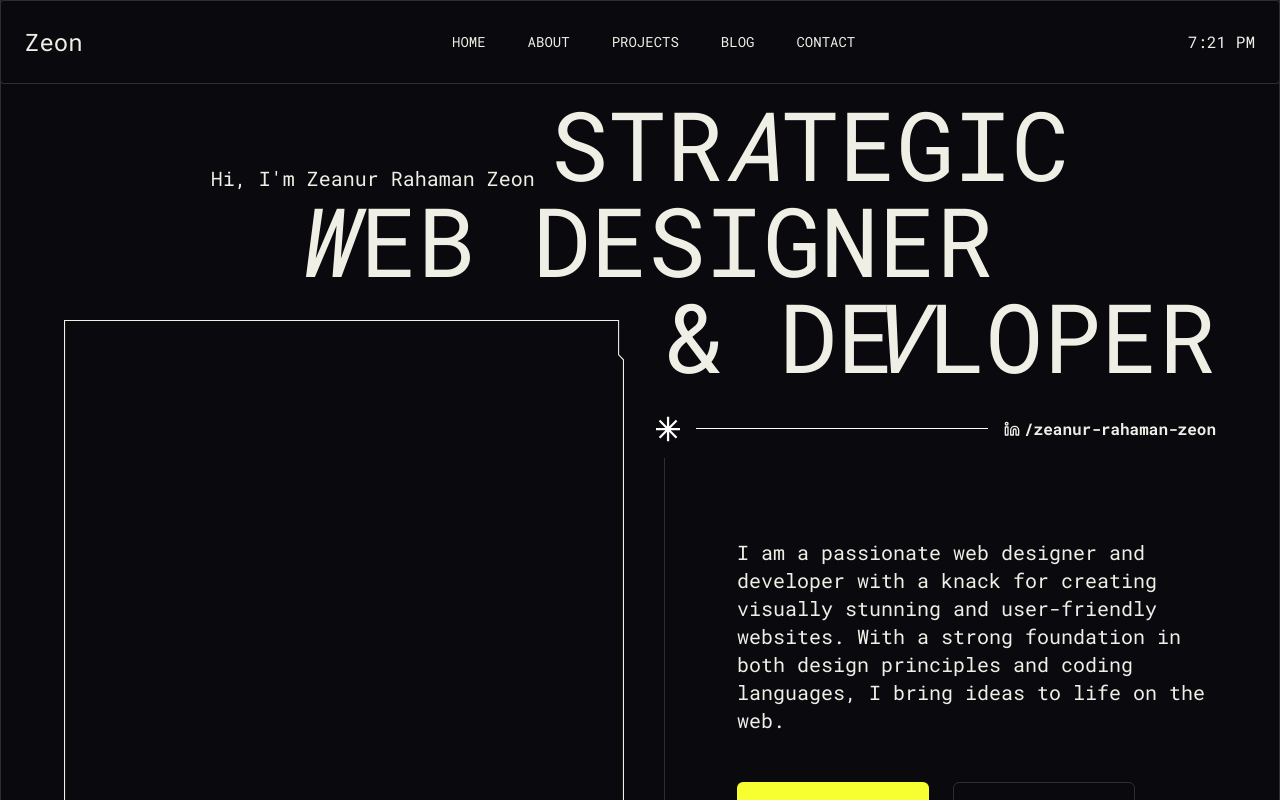
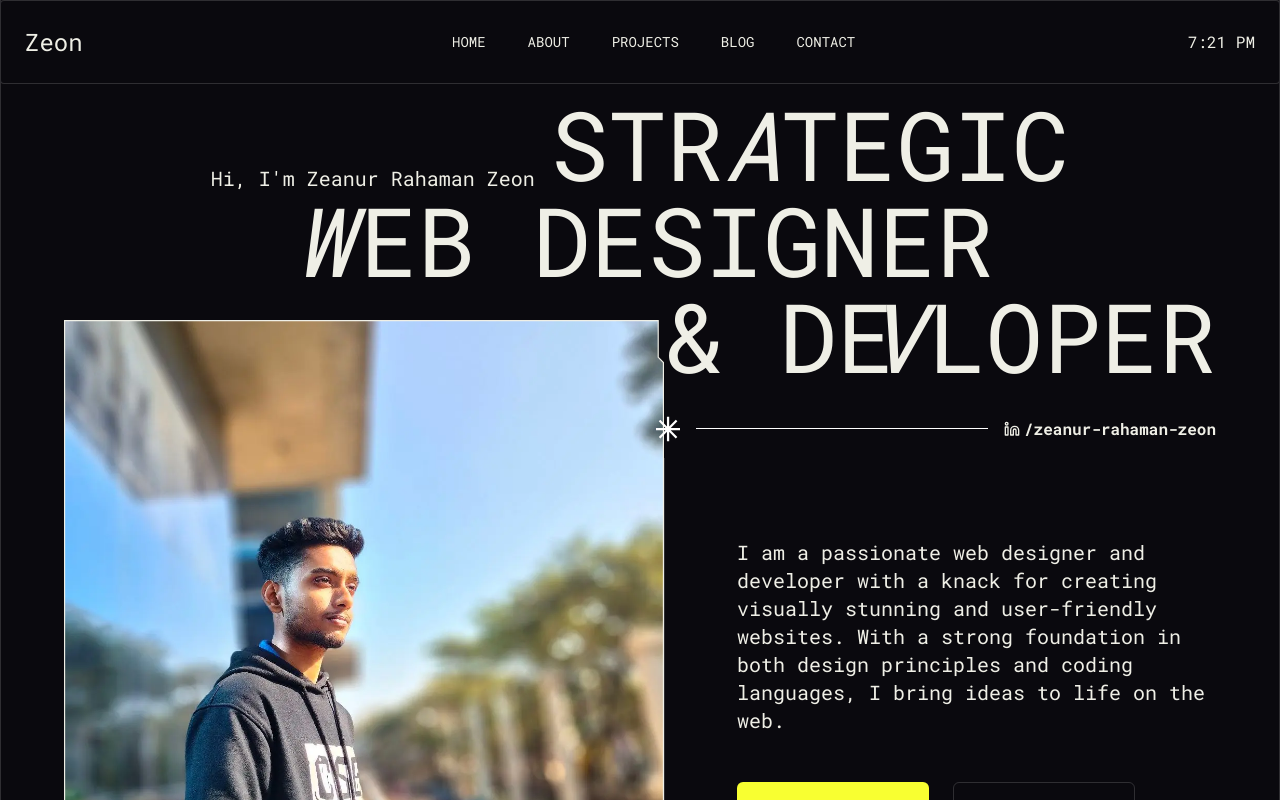
Before and after one commit to md-zeon/zeanurrahamanzeon, a Next.js app: page / in a window 1280 px wide. Shown: the top 800 px of the page. Built offline with nearby package versions, Linux system fonts and the light colour scheme.

Commit message:
Add FramedMedia component and update Hero section to use it; replace zeon.png with zeon.webp

```diff
--- /dev/null
+++ b/components/FramedMedia.tsx
@@ -0,0 +1,77 @@
+"use client";
+
+import { useRef } from "react";
+import Image from "next/image";
+
+interface Props {
+  src: string;
+  isVideo?: boolean;
+  className?: string;
+  alt?: string;
+  mediaClassName?: string;
+}
+
+export default function FramedMedia({
+  src,
+  isVideo = false,
+  className = "",
+  alt = "framed-media",
+  mediaClassName = "",
+}: Props) {
+  const wrapperRef = useRef<HTMLDivElement>(null);
+
+  return (
+    <div ref={wrapperRef} className={`w-[320px] md:w-[420px] lg:w-[600px] ${className}`}>
+      <svg
+        xmlns="http://www.w3.org/2000/svg"
+        width="100%"
+        height="100%"
+        viewBox="0 0 518 518"
+      >
+        <defs>
+          <clipPath id="frameClip">
+            <path d="M0.5 487.823V0.5H513V31.9941V32.1989L513.144 32.3449L517.5 36.7696V517.5H31.6998L0.5 487.823Z" />
+          </clipPath>
+        </defs>
+
+        {/* Media inside the frame */}
+        <foreignObject width="100%" height="100%" clipPath="url(#frameClip)">
+          <div
+            style={{
+              width: "100%",
+              height: "100%",
+              overflow: "hidden",
+            }}
+          >
+            {isVideo ? (
+              <video
+                src={src}
+                autoPlay
+                muted
+                loop
+                playsInline
+                style={{ width: "100%", height: "100%", objectFit: "cover" }}
+                className={mediaClassName}
+              />
+            ) : (
+              <Image
+                src={src}
+                alt={alt}
+                fill
+                style={{ objectFit: "cover" }}
+                className={mediaClassName}
+              />
+            )}
+          </div>
+        </foreignObject>
+
+        {/* Frame outline */}
+        <path
+          d="M0.5 487.823V0.5H513V31.9941V32.1989L513.144 32.3449L517.5 36.7696V517.5H31.6998L0.5 487.823Z"
+          stroke="#EFEFE6"
+          fill="none"
+        />
+      </svg>
+    </div>
+  );
+}
--- a/components/sections/Hero.tsx
+++ b/components/sections/Hero.tsx
@@ -10,6 +10,7 @@ gsap.registerPlugin(SplitText, ScrambleTextPlugin);
 import { useGSAP } from "@gsap/react";
 import { LucideLinkedin } from "lucide-react";
 import Link from "next/link";
+import FramedMedia from "../FramedMedia";
 
 const Hero = () => {
     useGSAP(() => {
@@ -103,8 +104,8 @@ const Hero = () => {
             </div>
             <div className="hero-content-bottom grid grid-cols-2 gap-8">
                 {/* Left Photo */}
-                <div className="relative -top-16 overflow-hidden w-fit h-fit hero-photo">
-                    <Image src="/images/frame.svg" width={600} height={600} className="z-10" alt="Frame" />
+                <div className="relative -top-16 overflow-hidden w-fit h-fit hero-photo pb-10">
+                    <FramedMedia isVideo={false} src="/images/zeon.webp" className="z-10" alt="Zeanur Rahaman Zeon" />
                 </div>
                 {/* Right Content */}
                 <div className="flex flex-col mt-8">
@@ -115,7 +116,7 @@ const Hero = () => {
                         {/* <p className="flex-1">From polished UI to complex backend systems</p> */}
                         <Link href="https://www.linkedin.com/in/zeanur-rahaman-zeon" className="flex items-center gap-1 font-bold hover:underline" target="_blank w-full"><LucideLinkedin className="inline-block size-4" />/zeanur-rahaman-zeon</Link>
                     </div>
-                    <div className="grow flex gap-8 hero-content-bottom-main">
+                    <div className="grow flex gap-8 hero-content-bottom-main h-full">
                         <Separator className="mt-4 ml-2" orientation="vertical" />
                         {/* Content */}
                         <div className="py-20 pl-10 space-y-12">
```
Also changed, not shown: public/images/zeon.png (deleted), public/images/zeon.webp (added).
